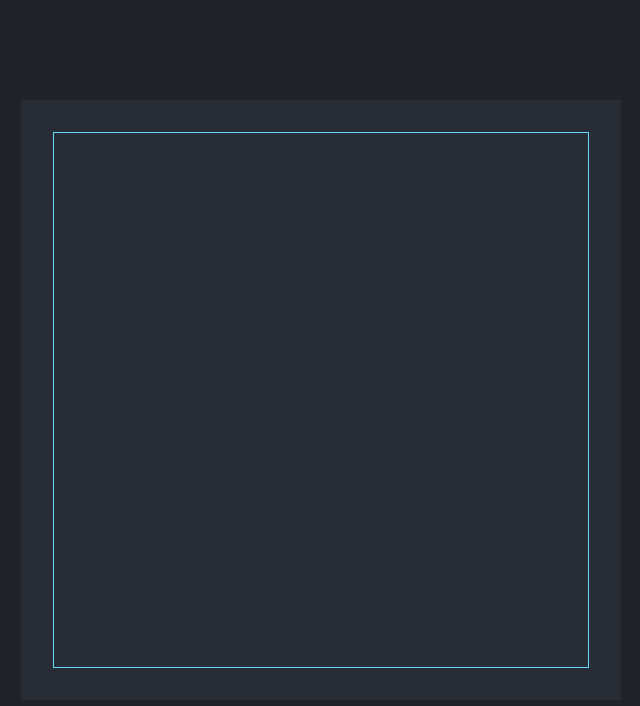
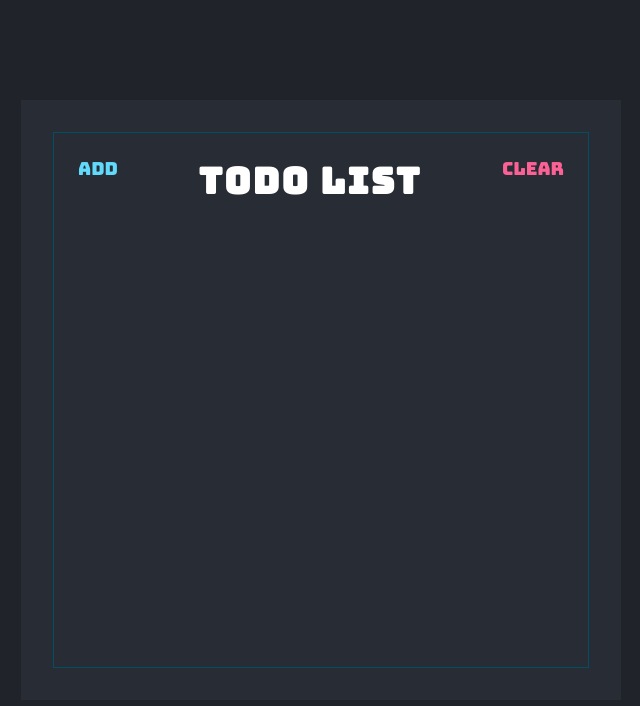
Before and after one commit to devcopas/react-course-starter, a website: page index.html in a window 1280 px wide. Shown: the whole page, without its empty margins (319-959 px from the left). Drawn offline with Linux system fonts and the light colour scheme; a web font is replaced by a local one.

Commit message:
mengganti google font dengan bungee, dan membuat header section

```diff
--- a/index.html
+++ b/index.html
@@ -9,7 +9,13 @@
   </head>
   <body>
     <div class="container">
-      <div class="frame"></div>
+      <div class="frame">
+        <div class="header">
+            <button class="header-btn main-blue-color">Add</button>
+            <h1 class="header-title">Todo List</h1>
+            <button class="header-btn clear">Clear</button>
+        </div>
+      </div>
     </div>
   </body>
 </html>
--- a/style.css
+++ b/style.css
@@ -1,8 +1,17 @@
-@import url('https://fonts.googleapis.com/css2?family=Homenaje&family=Open+Sans:wght@300;400;600;700&display=swap');
+@import url('https://fonts.googleapis.com/css2?family=Bungee&family=Open+Sans:wght@300;400;600;700&display=swap');
 
 * {
   box-sizing: border-box;
 }
+
+:root {
+  --main-blue-color: #61dafb;
+}
+
+.main-blue-color {
+  color: var(--main-blue-color);
+}
+
 html {
   font-size: 10px;
 }
@@ -12,7 +21,7 @@ body {
   justify-content: center;
   align-content: center;
   align-items: center;
-  background: #20232A;
+  background: #20232a;
   height: 100vh;
 }
 
@@ -31,7 +40,38 @@ html {
   padding: 32px;
 }
 
-.frame{
-  border: 1px solid #61DAFB;
+.frame {
+  border: 1px solid hsl(193, 95%, 20%);
   height: 100%;
+  display: flex;
+  flex-direction: column;
 }
+
+.header {
+  display: flex;
+  align-items: flex-start;
+}
+
+.header-title {
+  flex: 1;
+  text-align: center;
+  color: #fff;
+  font-size: 3.6rem;
+  font-family: "Bungee", sans-serif;
+  text-transform: lowercase;
+  letter-spacing: 2px;
+}
+
+.header-btn {
+  font-size: 1.8rem;
+  text-transform: uppercase;
+  font-family: "Bungee", sans-serif;
+  padding: 24px;
+  background: unset;
+  border: unset;
+  outline: unset;
+}
+
+.header-btn.clear{
+color: #fb6194;
+}
```
